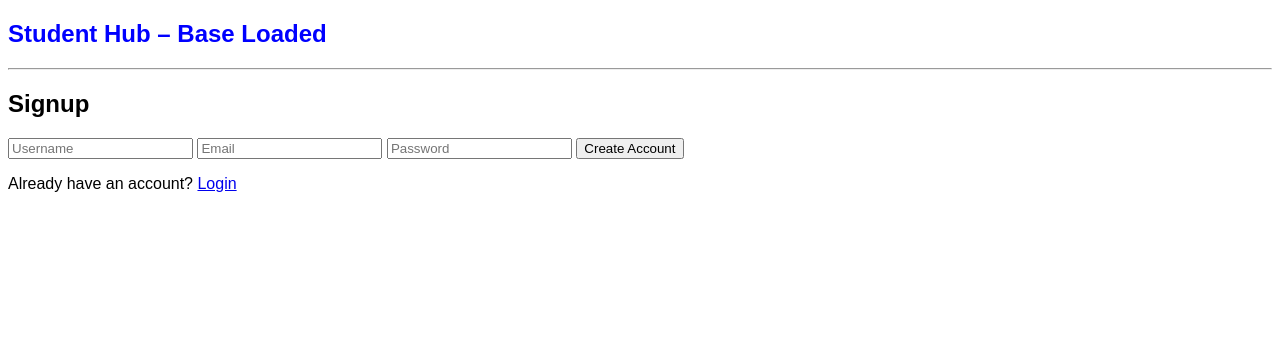
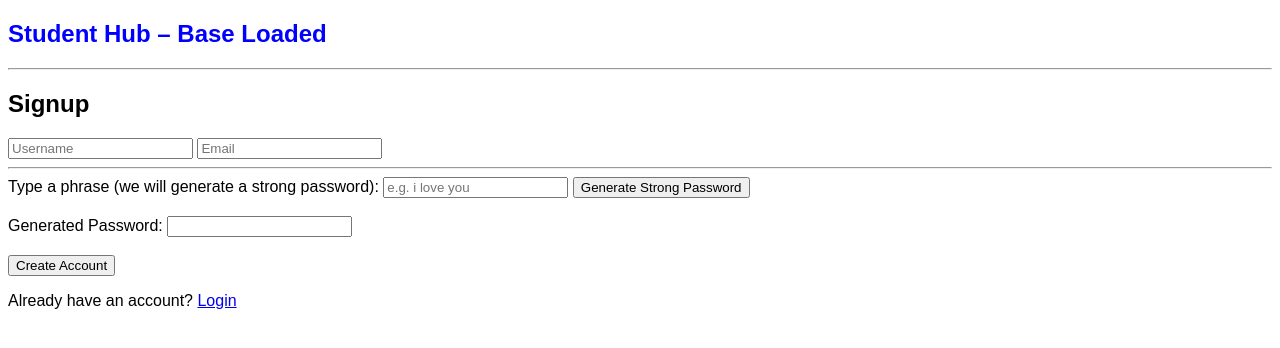
Before and after one commit to rakibhasancybernet-prog/Student-hub, a Flask app: page /register in a window 1280 px wide. Shown: the top 348 px of the page. Run offline with Flask 3, Linux system fonts and the light colour scheme.

Commit message:
Integrate password generator into signup and clean gitignore

```diff
--- a/app.py
+++ b/app.py
@@ -1,16 +1,22 @@
-from flask import Flask, render_template, request, redirect, url_for, session, flash
+from flask import Flask, render_template, request, redirect, url_for, session, flash, jsonify
 import sqlite3
 from werkzeug.security import generate_password_hash, check_password_hash
 from functools import wraps
+import secrets
+import string
+import hashlib
+import base64
 
 app = Flask(__name__)
 app.secret_key = "change_this_secret_key"
 DB_NAME = "database.db"
 
+
 def get_db():
     conn = sqlite3.connect(DB_NAME)
     conn.row_factory = sqlite3.Row
     return conn
+
 
 def init_db():
     conn = get_db()
@@ -26,6 +32,7 @@ def init_db():
     conn.commit()
     conn.close()
 
+
 def login_required(f):
     @wraps(f)
     def decorated(*args, **kwargs):
@@ -34,11 +41,48 @@ def login_required(f):
         return f(*args, **kwargs)
     return decorated
 
+
+# ---------- Password Generator (unique each time) ----------
+def generate_strong_password(phrase: str, email: str) -> str:
+    salt = secrets.token_bytes(16)
+    key = hashlib.pbkdf2_hmac(
+        "sha256",
+        (phrase + "|" + email).encode("utf-8"),
+        salt,
+        120_000
+    )
+    raw = base64.urlsafe_b64encode(key).decode("utf-8").rstrip("=")
+
+    symbols = "!@#$%^&*_-+?"
+    pwd = (
+        raw[:10] +
+        secrets.choice(string.ascii_uppercase) +
+        secrets.choice(string.ascii_lowercase) +
+        secrets.choice(string.digits) +
+        secrets.choice(symbols)
+    )
+    pwd_list = list(pwd)
+    secrets.SystemRandom().shuffle(pwd_list)
+    return "".join(pwd_list)
+
+
+@app.route("/generate_password", methods=["POST"])
+def generate_password():
+    phrase = request.form.get("phrase", "").strip()
+    email = request.form.get("email", "").strip().lower()
+
+    if not phrase or not email:
+        return jsonify({"error": "Phrase and email are required"}), 400
+
+    return jsonify({"password": generate_strong_password(phrase, email)})
+
+
 @app.route("/")
 def index():
     if "user_id" in session:
         return redirect(url_for("dashboard"))
     return render_template("index.html")
+
 
 @app.route("/register", methods=["GET", "POST"])
 def register():
@@ -69,6 +113,7 @@ def register():
 
     return render_template("register.html")
 
+
 @app.route("/login", methods=["GET", "POST"])
 def login():
     if request.method == "POST":
@@ -90,10 +135,12 @@ def login():
 
     return render_template("login.html")
 
+
 @app.route("/dashboard")
 @login_required
 def dashboard():
     return render_template("dashboard.html", username=session.get("username"))
+
 
 @app.route("/logout")
 def logout():
@@ -101,6 +148,7 @@ def logout():
     flash("Logged out.", "success")
     return redirect(url_for("login"))
 
+
 if __name__ == "__main__":
     init_db()
     app.run(host="127.0.0.1", port=5000, debug=True)
--- a/templates/register.html
+++ b/templates/register.html
@@ -11,9 +11,49 @@
 <form method="POST">
   <input type="text" name="username" placeholder="Username" required>
   <input type="email" name="email" placeholder="Email" required>
-  <input type="password" name="password" placeholder="Password" required>
+
+  <hr>
+
+  <label>Type a phrase (we will generate a strong password):</label>
+  <input type="text" id="phrase" placeholder="e.g. i love you">
+
+  <button type="button" onclick="genPass()">Generate Strong Password</button>
+
+  <br><br>
+
+  <label>Generated Password:</label>
+  <input type="text" id="generated_password" name="password" readonly required>
+
+  <br><br>
+
   <button type="submit">Create Account</button>
 </form>
 
 <p>Already have an account? <a href="{{ url_for('login') }}">Login</a></p>
+
+<script>
+async function genPass() {
+  const phrase = document.getElementById("phrase").value.trim();
+  const email = document.querySelector('input[name="email"]').value.trim();
+
+  if (!phrase || !email) {
+    alert("Please enter email and phrase first");
+    return;
+  }
+
+  const formData = new FormData();
+  formData.append("phrase", phrase);
+  formData.append("email", email);
+
+  const res = await fetch("/generate_password", { method: "POST", body: formData });
+  const data = await res.json();
+
+  if (!res.ok) {
+    alert(data.error || "Failed to generate password");
+    return;
+  }
+
+  document.getElementById("generated_password").value = data.password;
+}
+</script>
 {% endblock %}
```
Also changed, not shown: 1 other file.
